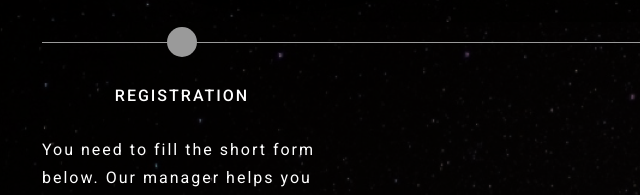
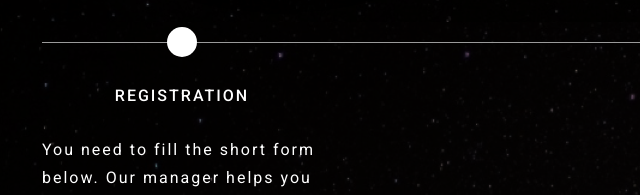
Before and after one commit to katharinapkh/space_project, a website: page index.html in a window 1280 px wide. In both pictures the pointer is over the element 210 px from the left and 1939 px from the top of the page. Shown: the part 1898-2093 px from the top of the page, 28-668 px from the left. Drawn offline with Linux system fonts and the light colour scheme.

Commit message:
adds + hover

```diff
--- a/css/style.css
+++ b/css/style.css
@@ -156,10 +156,6 @@ header {
   background-color: #9a9a9a;
 }
 
-.line:hover {
-  background-color: white;
-}
-
 .flex_planet {
   position: relative;
   display: flex;
@@ -197,4 +193,8 @@ header {
   height: 30px;
   background-color: #9a9a9a;
   border-radius: 50%;
+  transition: 0.5s;
 }
+.ellipse:hover {
+  background-color: white;
+}
```
Also changed, not shown: build/css/all.css.
